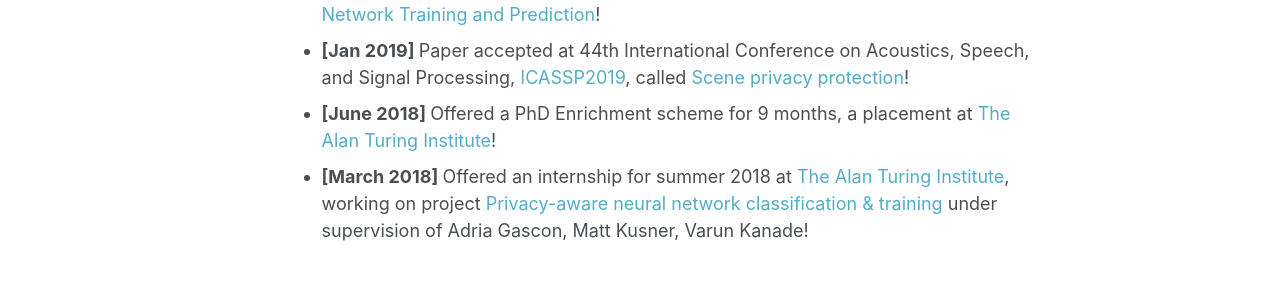
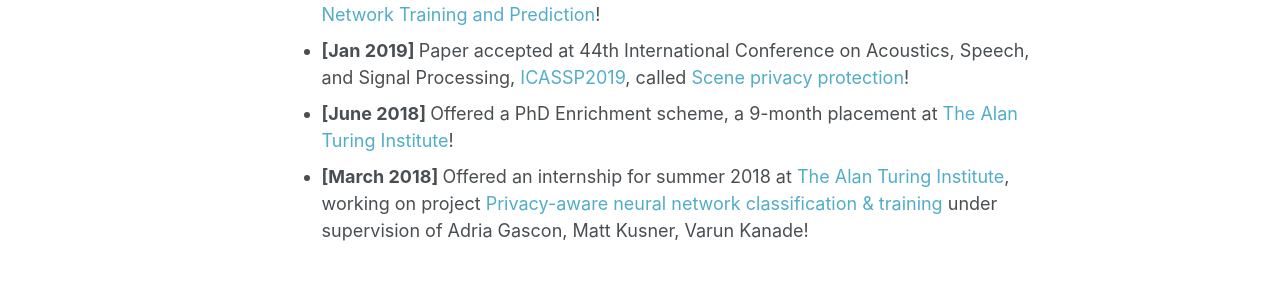
Before and after one commit to AliShahin/AliShahin.github.io, a Jekyll site: the page built from _pages/about.md, in a window 1280 px wide and 1165 px high. Shown: the part 666-962 px from the top of the window. Built offline with Jekyll 4.4.1, drawn with Linux system fonts in a browser that asks for light colours; some web fonts are replaced.

Commit message:
Update about.md

```diff
--- a/_pages/about.md
+++ b/_pages/about.md
@@ -17,5 +17,5 @@ I am currently a third-year PhD student of Centre for Intelligent Sensing (CIS)
 - <b> [Jan 2020] </b> Paper accepted at IEEE Internet of Things Journal called [A Hybrid Deep Learning Architecture for Privacy-Preserving Mobile Analytics](https://arxiv.org/pdf/1703.02952.pdf)!
 - <b> [April 2019] </b> Paper accepted at 26th ACM Conference on Computer and Communications Security, [CCS2019](https://sigsac.org/ccs/CCS2019/), called [QUOTIENT: Two-Party Secure Neural Network Training and Prediction](https://arxiv.org/pdf/1907.03372.pdf)!
 - <b> [Jan 2019] </b> Paper accepted at 44th International Conference on Acoustics, Speech, and Signal Processing, [ICASSP2019](https://2019.ieeeicassp.org), called [Scene privacy protection](https://qmro.qmul.ac.uk/xmlui/bitstream/handle/123456789/56780/Cavallaro%20Scene%20privacy%20protection%202019%20Accepted.pdf?sequence=2)!
-- <b> [June 2018] </b> Offered a PhD Enrichment scheme for 9 months, a placement at [The Alan Turing Institute](https://www.turing.ac.uk)!
+- <b> [June 2018] </b> Offered a PhD Enrichment scheme, a 9-month placement at [The Alan Turing Institute](https://www.turing.ac.uk)!
 - <b> [March 2018] </b> Offered an internship for summer 2018 at [The Alan Turing Institute](https://www.turing.ac.uk), working on project [Privacy-aware neural network classification & training](https://aticdn.s3-eu-west-1.amazonaws.com/2017/12/Internship-Project-Descriptions-2018-FINAL-WC.pdf) under supervision of Adria Gascon, Matt Kusner, Varun Kanade!
```
